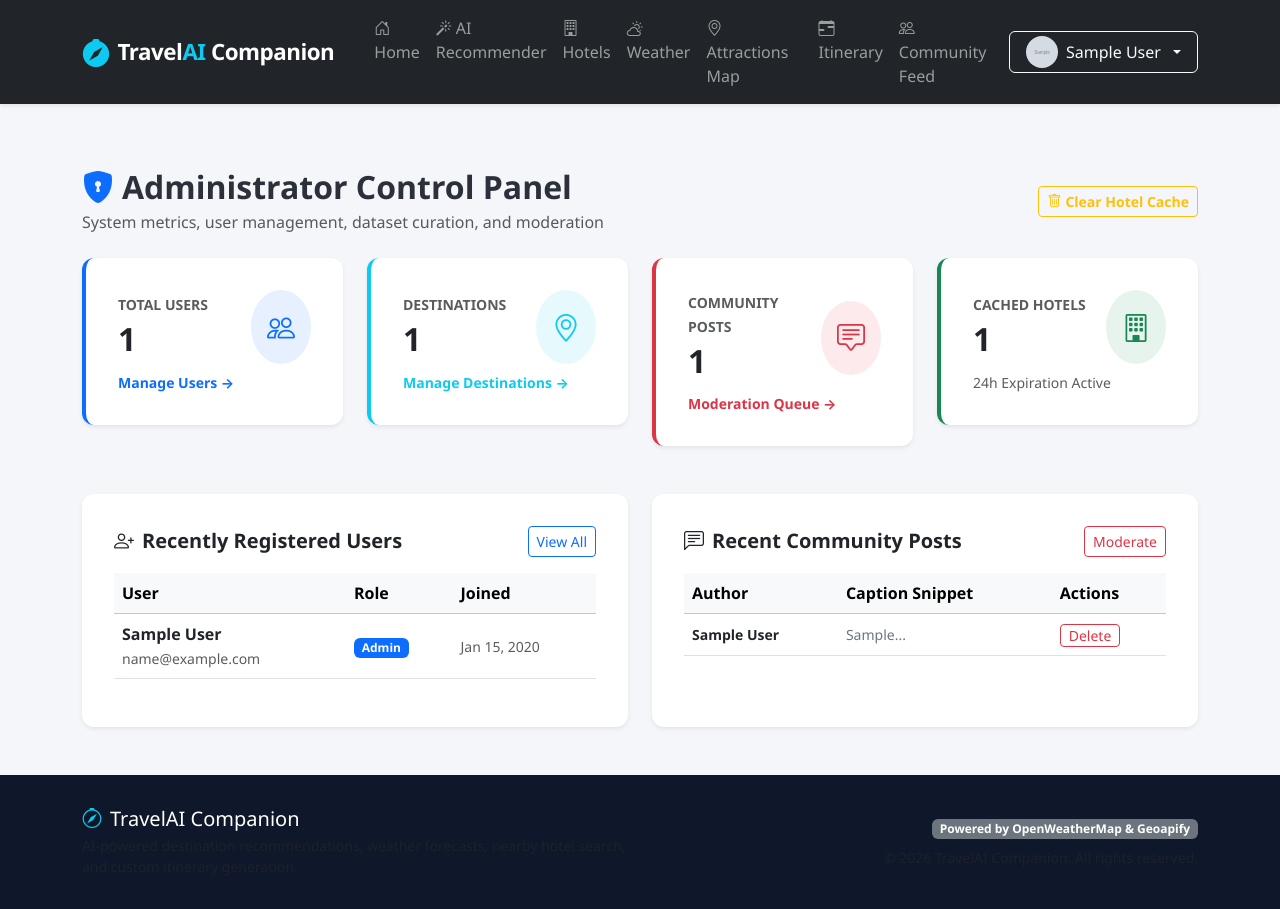
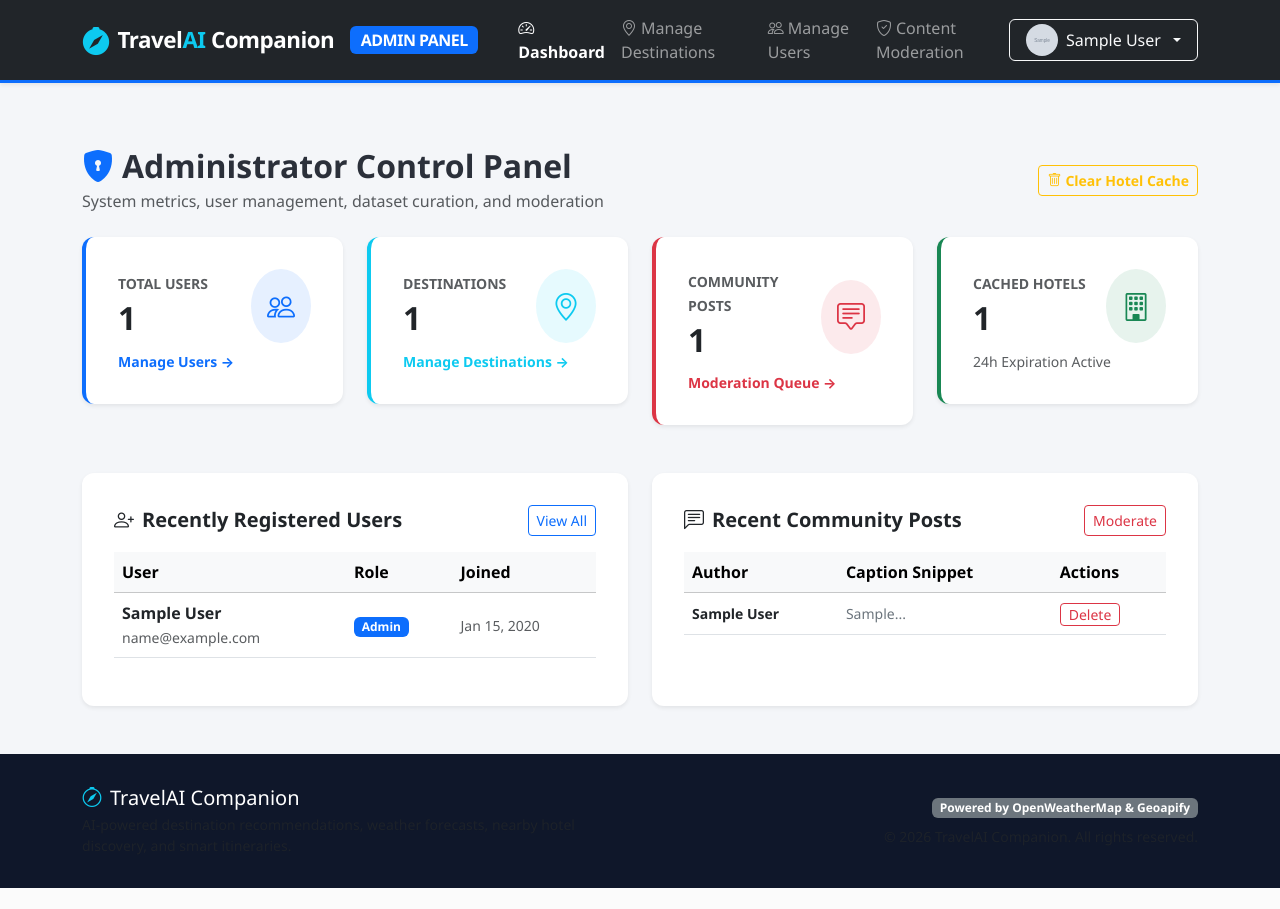
Before and after one commit to siddhi57/TravelAI, a Flask app: page /admin in a window 1280 px wide. After the commit the page ends 888 px from the top, so only its background shows below. Run offline with Flask 3, Linux system fonts and the light colour scheme; a user stored in the database is signed in; tables that the repository leaves empty hold one stand-in row (values such as "Sample post"); grey boxes marked "Sample" are stand-in pictures; parts of the project's set-up code (start-up, migrations or seed data) failed here and were passed over.

Commit message:
Redirect admin users to admin dashboard on login and render admin navigation bar

```diff
--- a/app.py
+++ b/app.py
@@ -111,6 +111,8 @@ def haversine_distance_km(lat1, lon1, lat2, lon2):
 
 @app.route('/')
 def index():
+    if current_user.is_authenticated and current_user.is_admin:
+        return redirect(url_for('admin_dashboard'))
     featured_destinations = Destination.query.limit(6).all()
     recent_posts = Post.query.order_by(Post.created_at.desc()).limit(3).all()
     return render_template('index.html', destinations=featured_destinations, posts=recent_posts)
@@ -119,6 +121,8 @@ def index():
 @app.route('/register', methods=['GET', 'POST'])
 def register():
     if current_user.is_authenticated:
+        if current_user.is_admin:
+            return redirect(url_for('admin_dashboard'))
         return redirect(url_for('index'))
     form = RegistrationForm()
     if form.validate_on_submit():
@@ -137,6 +141,8 @@ def register():
 @app.route('/login', methods=['GET', 'POST'])
 def login():
     if current_user.is_authenticated:
+        if current_user.is_admin:
+            return redirect(url_for('admin_dashboard'))
         return redirect(url_for('index'))
     form = LoginForm()
     if form.validate_on_submit():
@@ -144,6 +150,9 @@ def login():
         if user and user.check_password(form.password.data):
             login_user(user, remember=form.remember.data)
             next_page = request.args.get('next')
+            if user.is_admin:
+                flash(f'Welcome Admin, {user.name}!', 'success')
+                return redirect(url_for('admin_dashboard'))
             flash(f'Welcome back, {user.name}!', 'success')
             return redirect(next_page) if next_page else redirect(url_for('index'))
         else:
--- a/templates/base.html
+++ b/templates/base.html
@@ -3,7 +3,7 @@
 <head>
     <meta charset="UTF-8">
     <meta name="viewport" content="width=device-width, initial-scale=1.0">
-    <title>{% block title %}TravelAI Companion — Smart Travel Recommendation & Planning{% endblock %}</title>
+    <title>{% block title %}TravelAI Companion — Smart Travel Platform{% endblock %}</title>
 
     <!-- Bootstrap 5 CSS -->
     <link href="https://cdn.jsdelivr.net/npm/bootstrap@5.3.2/dist/css/bootstrap.min.css" rel="stylesheet">
@@ -19,11 +19,14 @@
 <body>
 
     <!-- Navigation Header -->
-    <nav class="navbar navbar-expand-lg navbar-dark bg-dark sticky-top shadow-sm py-2">
+    <nav class="navbar navbar-expand-lg {% if current_user.is_authenticated and current_user.is_admin %}navbar-dark bg-dark border-bottom border-primary border-3{% else %}navbar-dark bg-dark{% endif %} sticky-top shadow-sm py-2">
         <div class="container">
-            <a class="navbar-brand d-flex align-items-center gap-2" href="{{ url_for('index') }}">
+            <a class="navbar-brand d-flex align-items-center gap-2" href="{{ url_for('admin_dashboard') if current_user.is_authenticated and current_user.is_admin else url_for('index') }}">
                 <i class="bi bi-compass-fill fs-3 text-info"></i>
                 <span>Travel<span class="text-info">AI</span> Companion</span>
+                {% if current_user.is_authenticated and current_user.is_admin %}
+                    <span class="badge bg-primary ms-2 fs-6">ADMIN PANEL</span>
+                {% endif %}
             </a>
 
             <button class="navbar-toggler" type="button" data-bs-toggle="collapse" data-bs-target="#navbarContent">
@@ -32,6 +35,28 @@
 
             <div class="collapse navbar-collapse" id="navbarContent">
                 <ul class="navbar-nav me-auto mb-2 mb-lg-0 ms-lg-3">
+                    {% if current_user.is_authenticated and current_user.is_admin %}
+                        <li class="nav-item">
+                            <a class="nav-link {% if request.endpoint == 'admin_dashboard' %}active fw-bold text-white{% endif %}" href="{{ url_for('admin_dashboard') }}">
+                                <i class="bi bi-speedometer2 me-1"></i>Dashboard
+                            </a>
+                        </li>
+                        <li class="nav-item">
+                            <a class="nav-link {% if request.endpoint == 'admin_destinations' %}active fw-bold text-white{% endif %}" href="{{ url_for('admin_destinations') }}">
+                                <i class="bi bi-geo-alt me-1"></i>Manage Destinations
+                            </a>
+                        </li>
+                        <li class="nav-item">
+                            <a class="nav-link {% if request.endpoint == 'admin_users' %}active fw-bold text-white{% endif %}" href="{{ url_for('admin_users') }}">
+                                <i class="bi bi-people me-1"></i>Manage Users
+                            </a>
+                        </li>
+                        <li class="nav-item">
+                            <a class="nav-link {% if request.endpoint == 'admin_posts' %}active fw-bold text-white{% endif %}" href="{{ url_for('admin_posts') }}">
+                                <i class="bi bi-shield-check me-1"></i>Content Moderation
+                            </a>
+                        </li>
+                    {% else %}
                         <li class="nav-item">
                             <a class="nav-link {% if request.endpoint == 'index' %}active{% endif %}" href="{{ url_for('index') }}">
                                 <i class="bi bi-house-door me-1"></i>Home
@@ -67,6 +92,7 @@
                                 <i class="bi bi-people me-1"></i>Community Feed
                             </a>
                         </li>
+                    {% endif %}
                 </ul>
 
                 <div class="d-flex align-items-center gap-2">
@@ -82,7 +108,7 @@
                             </button>
                             <ul class="dropdown-menu dropdown-menu-end shadow">
                                 {% if current_user.is_admin %}
-                                    <li><a class="dropdown-item fw-bold text-primary" href="{{ url_for('admin_dashboard') }}"><i class="bi bi-shield-lock me-2"></i>Admin Panel</a></li>
+                                    <li><a class="dropdown-item fw-bold text-primary" href="{{ url_for('admin_dashboard') }}"><i class="bi bi-shield-lock me-2"></i>Admin Dashboard</a></li>
                                     <li><hr class="dropdown-divider"></li>
                                 {% endif %}
                                 <li><a class="dropdown-item" href="{{ url_for('profile') }}"><i class="bi bi-person me-2"></i>My Profile</a></li>
@@ -124,7 +150,7 @@
             <div class="row align-items-center gy-3">
                 <div class="col-md-6 text-center text-md-start">
                     <h5 class="text-white mb-1"><i class="bi bi-compass text-info me-2"></i>TravelAI Companion</h5>
-                    <p class="small text-muted mb-0">AI-powered destination recommendations, weather forecasts, nearby hotel search, and custom itinerary generation.</p>
+                    <p class="small text-muted mb-0">AI-powered destination recommendations, weather forecasts, nearby hotel discovery, and smart itineraries.</p>
                 </div>
                 <div class="col-md-6 text-center text-md-end">
                     <span class="badge bg-secondary mb-2">Powered by OpenWeatherMap & Geoapify</span>
```
Lines whose indentation alone changed are shown as unchanged.
